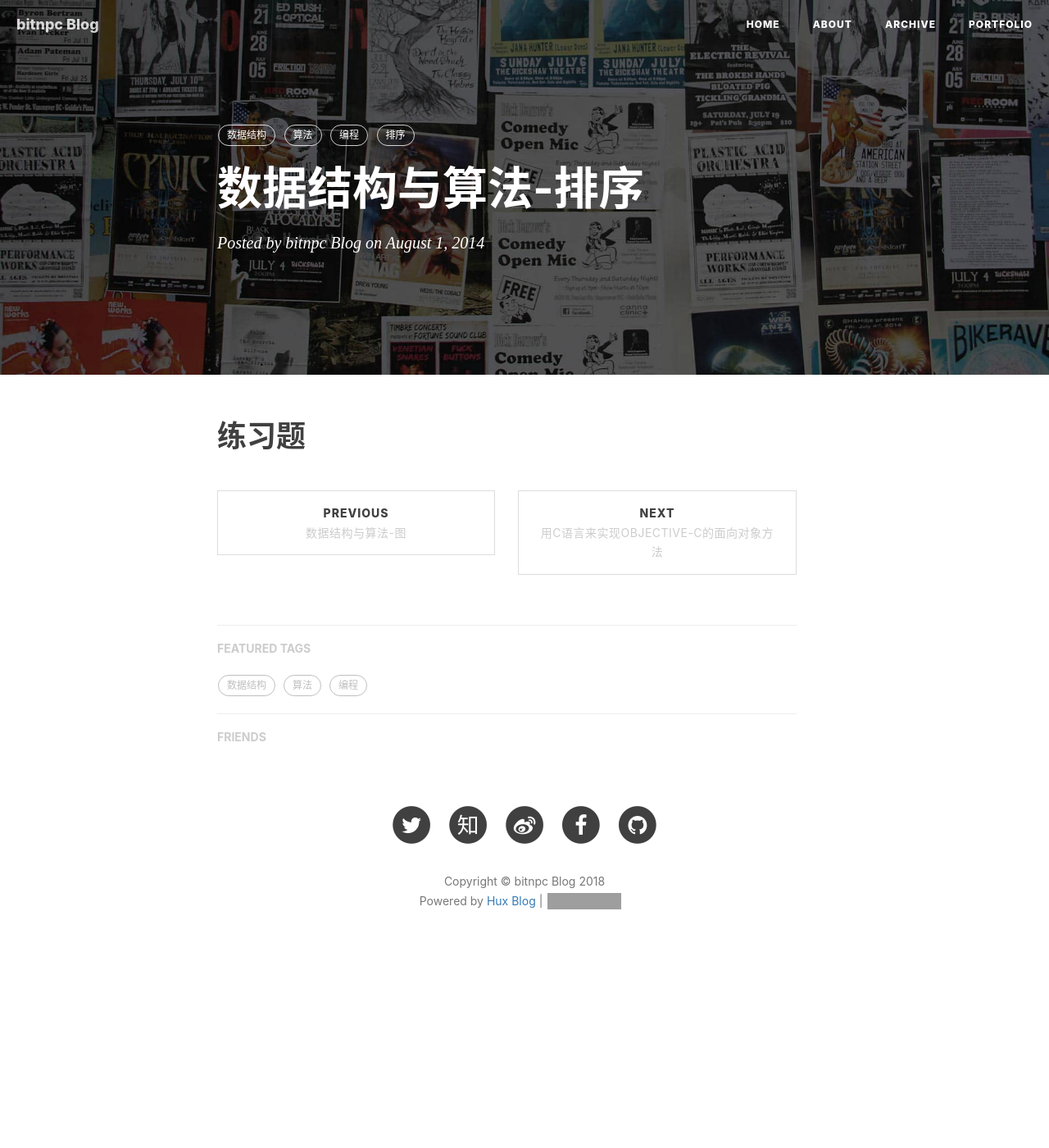
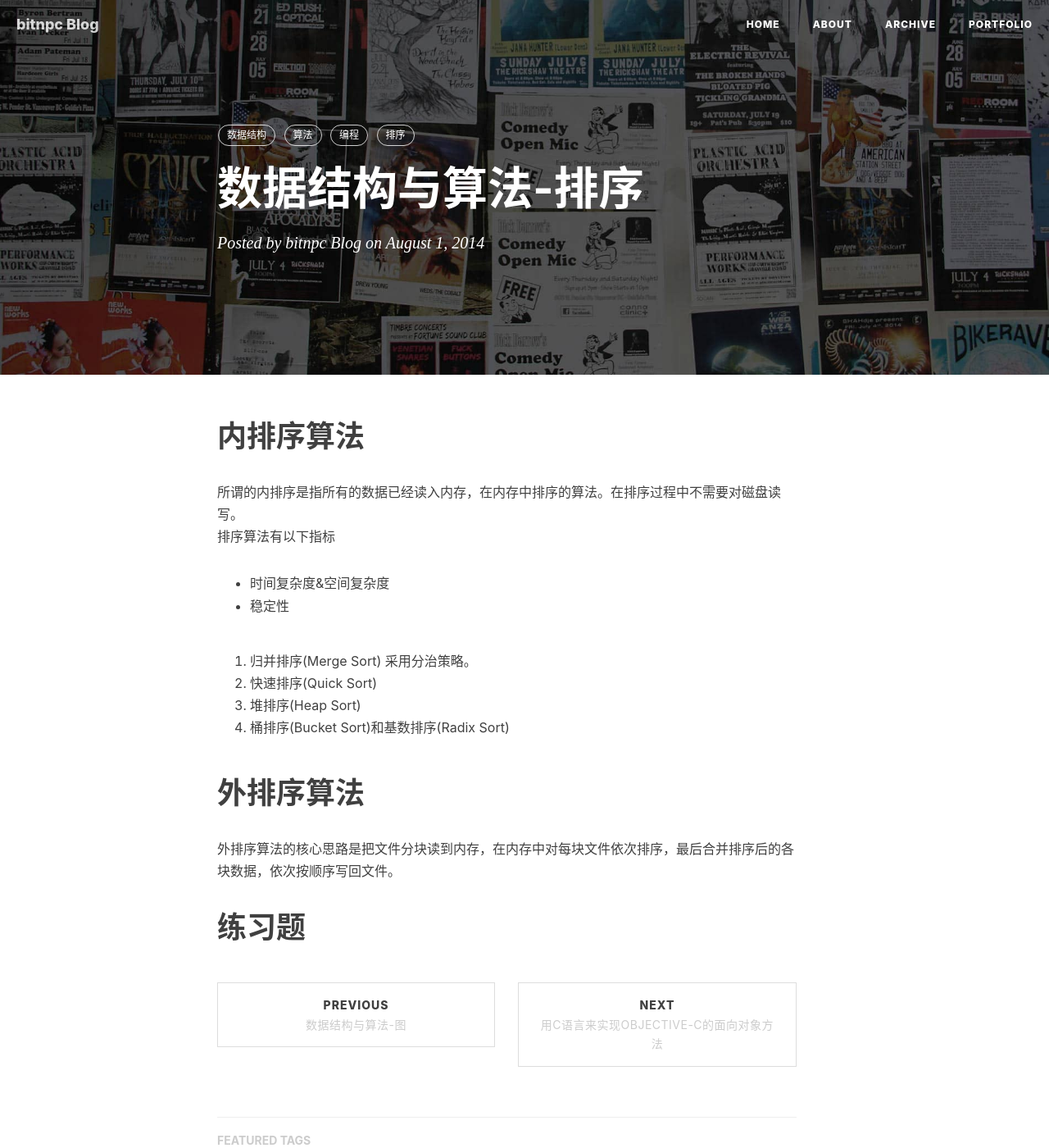
Before and after one commit to bitnpc/bitnpc.github.io, a Jekyll site: the page built from _posts/2015-01-01-数据结构与算法-排序.md, in a window 1280 px wide and 1400 px high. Shown: the whole window at 82% size. Built offline with Jekyll 4.4.1, drawn with Linux system fonts in a browser that asks for light colours; nearby versions of some CDN libraries; comment, search, counter and statistics services are not loaded; grey boxes are pictures that could not be loaded.

Commit message:
Add Blogs

```diff
--- a/_posts/2015-01-01-数据结构与算法-排序.md
+++ b/_posts/2015-01-01-数据结构与算法-排序.md
@@ -10,4 +10,19 @@ tags:
     - 排序
 ---
 
+# 内排序算法
+所谓的内排序是指所有的数据已经读入内存，在内存中排序的算法。在排序过程中不需要对磁盘读写。
+排序算法有以下指标
+- 时间复杂度&空间复杂度
+- 稳定性
+
+1. 归并排序(Merge Sort)
+采用分治策略。
+2. 快速排序(Quick Sort)
+3. 堆排序(Heap Sort)
+4. 桶排序(Bucket Sort)和基数排序(Radix Sort)
+
+# 外排序算法
+外排序算法的核心思路是把文件分块读到内存，在内存中对每块文件依次排序，最后合并排序后的各块数据，依次按顺序写回文件。
+
 # 练习题
```
Also changed, not shown: _posts/2014-11-01-数据结构与算法-树.md (+8 -0 lines), _posts/2014-12-01-数据结构与算法-图.md (+10 -0 lines).
